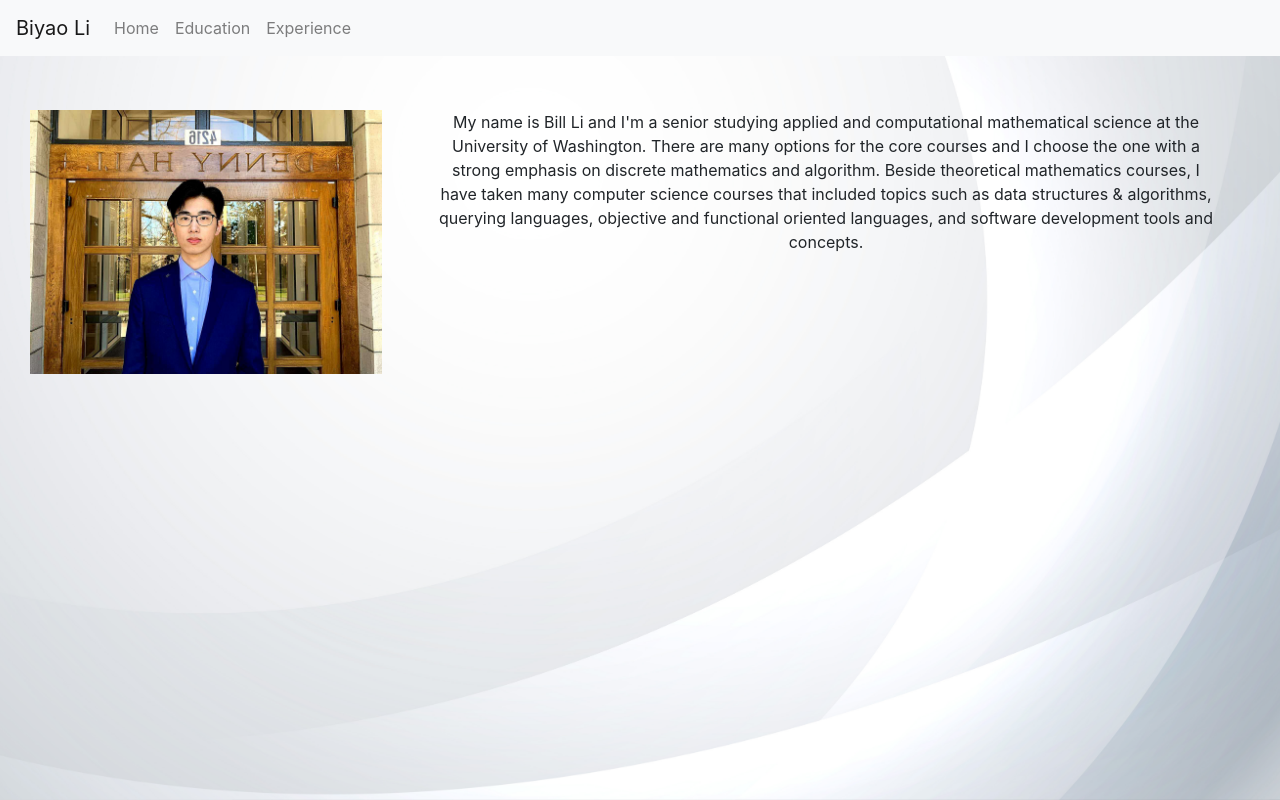
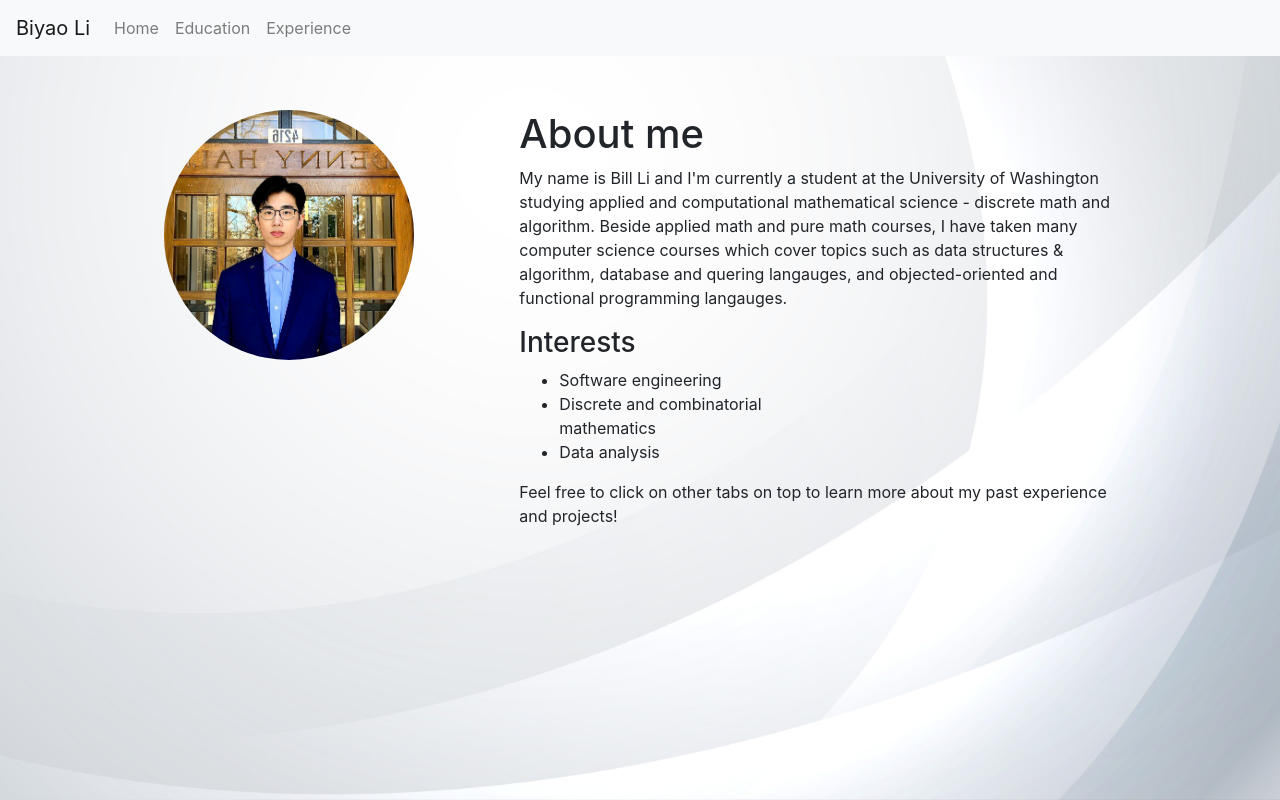
Before and after one commit to libiyao/personalPage, a React (Create React App) app: page /#/ in a window 1280 px wide. Built offline with nearby package versions, Linux system fonts and the light colour scheme.

Commit message:
home page stage 1 finished

```diff
--- a/src/Page/Education.js
+++ b/src/Page/Education.js
@@ -1,9 +1,9 @@
 import React, { Component } from "react";
-
+import styles from "./Education.module.css";
 class Education extends Component{
     render(){
         return (
-            <div>
+            <div className={styles.container}>
                 This is my education
             </div>
         )
--- a/src/Page/Education.module.css
+++ b/src/Page/Education.module.css
@@ -0,0 +1,5 @@
+.container{
+    padding: 100px 20px;
+    display: flex;
+    min-width: 100vh;
+}
--- a/src/Page/Experience.js
+++ b/src/Page/Experience.js
@@ -1,9 +1,9 @@
 import React, { Component } from "react";
-
+import styles from "./Experience.module.css";
 class Experience extends Component{
     render(){
         return (
-            <div>
+            <div className={styles.container}>
                 This is my experience
             </div>
         )
--- a/src/Page/Experience.module.css
+++ b/src/Page/Experience.module.css
@@ -0,0 +1,5 @@
+.container{
+    padding: 100px 20px;
+    display: flex;
+    min-width: 100vh;
+}
--- a/src/Page/Home.js
+++ b/src/Page/Home.js
@@ -1,23 +1,47 @@
 import React, { Component } from "react";
 import styles from "./Home.module.css";
 import head from "../picture/bighead.jpg";
-
+import fencing from  "../picture/fencing.jpg";
+import { Grid, Row, Col } from "react-bootstrap"
 class Home extends Component{
     render(){
         return (
             <div className={styles.container}>
+                <Row>
+                    <Col lg={4}>
                         <div className={styles.pictureContainer}>
                             <img src={head} alt="please work" className={styles.picture}/>
                         </div>
+                    </Col>
+
+                    <Col lg={8}>
                         <div className={styles.pContainer}>
+                            <h1 className={styles.header}>About me</h1>
                             <p className={styles.paragraph}>
-                        My name is Bill Li and I'm a senior studying applied and computational mathematical science at the University of Washington.
-                        There are many options for the core courses and I choose the one with a strong emphasis on discrete mathematics and algorithm.
-                        Beside theoretical mathematics courses, I have taken many computer science courses that included topics such as data structures & algorithms, querying languages,
-                        objective and functional oriented languages, and software development tools and concepts.
+                                My name is Bill Li and I'm currently a student at the University of Washington studying applied and computational mathematical science - discrete math and algorithm.
+                                Beside applied math and pure math courses, I have taken many computer science courses which cover topics such as data structures & algorithm, database and quering langauges, and
+                                objected-oriented and functional programming langauges.
+                            </p>
+                            <Row>
+                                <Col md={7}>
+                                    <h3 className={styles.header}>
+                                            Interests
+                                    </h3>
+
+                                    <ul>
+                                        <li className={styles.list}>Software engineering</li>
+                                        <li className={styles.list}>Discrete and combinatorial mathematics</li>
+                                        <li className={styles.list}>Data analysis</li>
+                                    </ul>
+                                </Col>
+                            </Row>
+                            <p className={styles.paragraph}>
+                                Feel free to click on other tabs on top to learn more about my past experience and projects!
                             </p>
                         </div>
 
+                    </Col>
+                </Row>
             </div>
         );
     }
--- a/src/Page/Home.module.css
+++ b/src/Page/Home.module.css
@@ -1,8 +1,13 @@
 .container{
-    padding: 100px 20px;
+    padding: 100px 10%;
     display: flex;
     min-width: 100vh;
 }
+
+.header{
+    text-align: left;
+}
+
 
 .pictureContainer{
     min-width: 30%;
@@ -10,10 +15,21 @@
 }
 
 .picture{
-    width: 100%;
-    height: 100%;
+    width: 250px;
+    height: 250px;
+    border-radius: 50%;
+    overflow: hidden;
+    object-fit: cover;
 }
 
 .pContainer{
     padding: 10px 40px;
 }
+
+.paragraph{
+    text-align: left;
+}
+
+.list {
+    text-align: left;
+}
```
Lines whose indentation alone changed are shown as unchanged.
